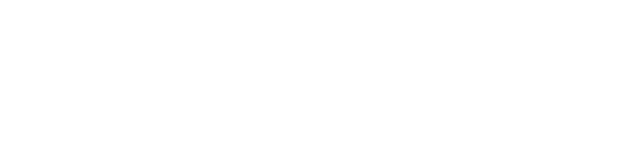
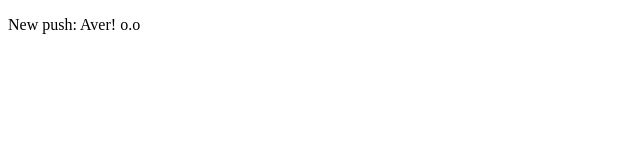
Before and after one commit to xMERUEMx/demoCursoPrework, a plain HTML site: page index.html in a window 1280 px wide. Shown: the whole page, without its empty margins (0-640 px from the left). Drawn offline with Linux system fonts and the light colour scheme.

Commit message:
segundo commit Aver

```diff
--- a/index.html
+++ b/index.html
@@ -7,6 +7,9 @@
     <title>Document</title>
 </head>
 <body>
-
+    <p>
+        New push:
+        Aver! o.o
+    </p>
 </body>
 </html>
```
